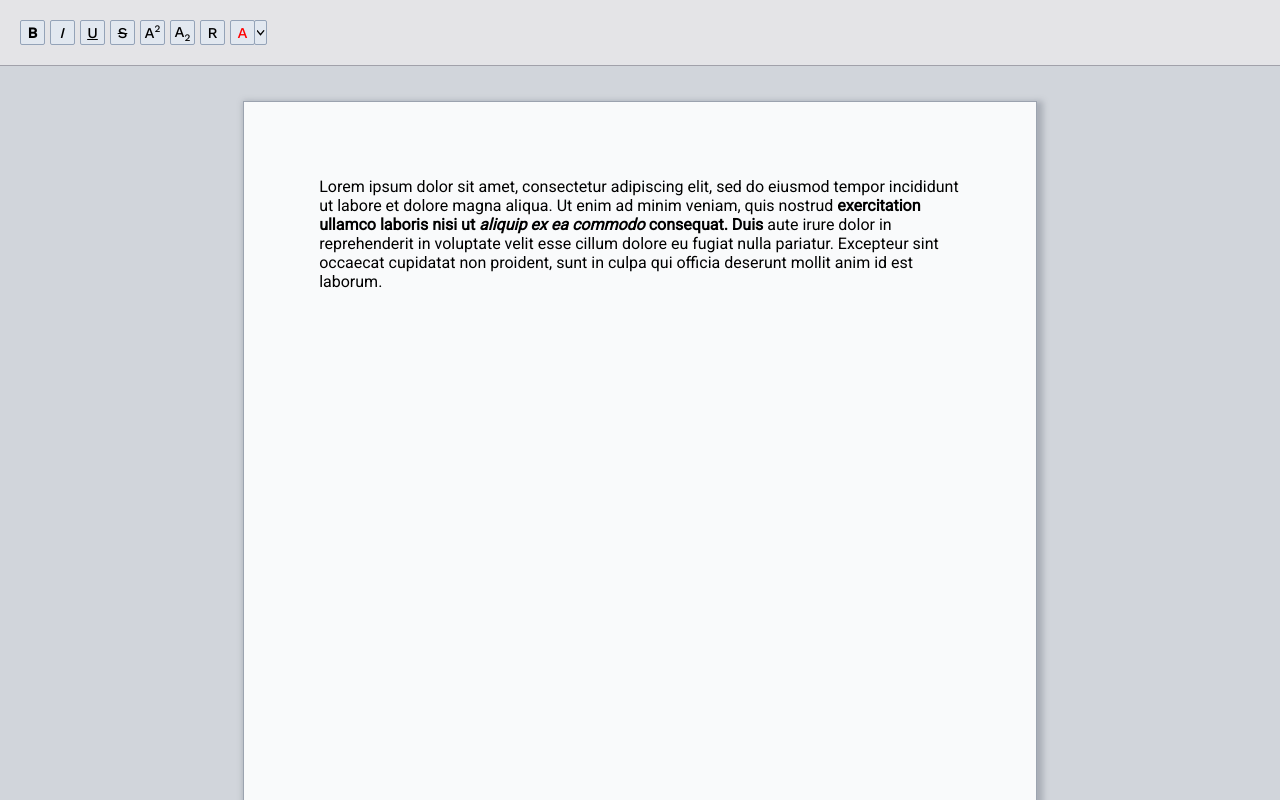
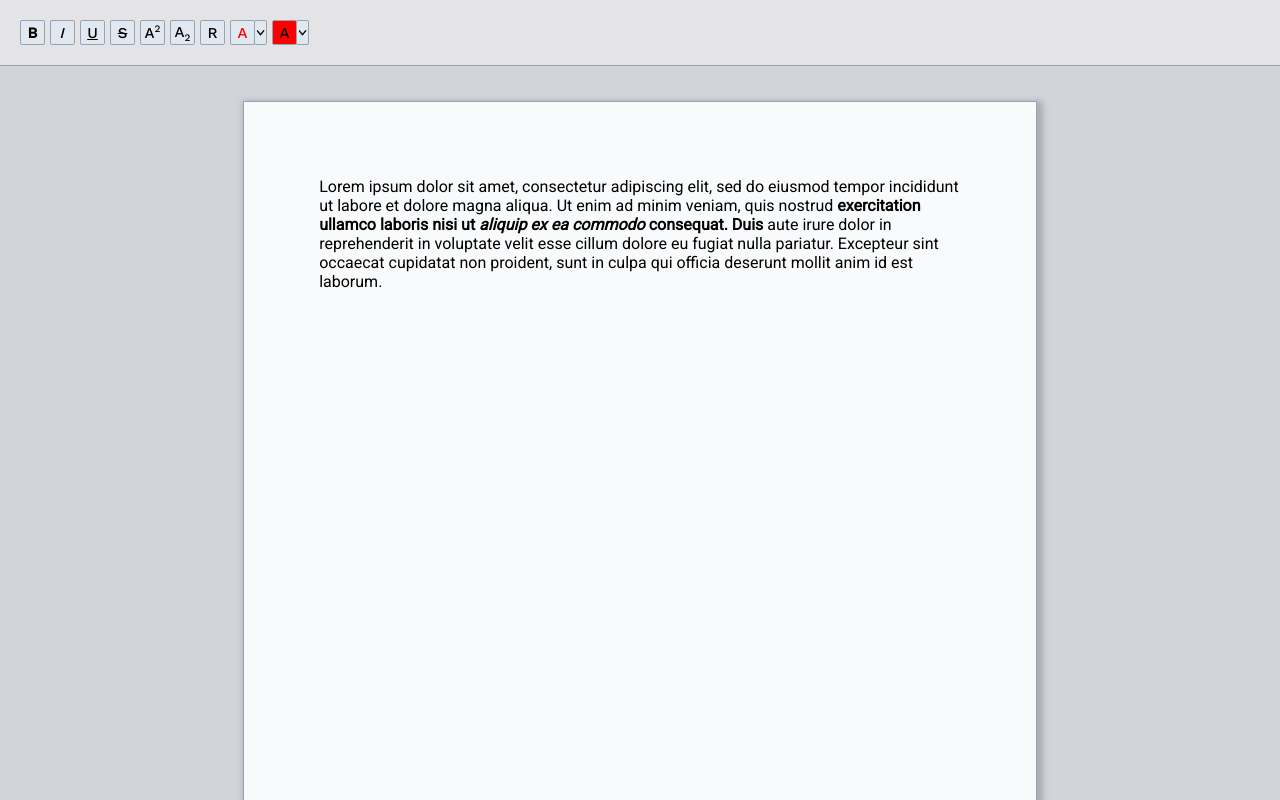
Before and after one commit to 30isnottoolate/wysiwyg-editor, a React app: page / in a window 1280 px wide. Built offline with nearby package versions, Linux system fonts and the light colour scheme.

Commit message:
Add highlight tool to Toolbar

```diff
--- a/src/components/Toolbar.tsx
+++ b/src/components/Toolbar.tsx
@@ -19,7 +19,8 @@ interface ToolbarProps {
 const Toolbar: React.FC<ToolbarProps> = (
     { isItB, isItI, isItU, isItS, isItSup, isItSub, applyFormatting, removeFormatting, removeAllFormatting, applyFontColor, fontColor, setFontColor }: ToolbarProps) => {
 
-    const [colorPickerActive, setColorPickerActive] = useState(false);
+    const [fontColorPickerActive, setFontColorPickerActive] = useState(false);
+    const [highlightColorPickerActive, setHighlightColorPickerActive] = useState(false);
 
     return (
         <div className="toolbar">
@@ -76,7 +77,10 @@ const Toolbar: React.FC<ToolbarProps> = (
                 </button>
                 <button
                     className="tool-expander"
-                    onClick={() => setColorPickerActive(prevState => !prevState)} >
+                    onClick={() => {
+                        setFontColorPickerActive(prevState => !prevState);
+                        setHighlightColorPickerActive(false);
+                    }} >
                     <svg
                         xmlns="http://www.w3.org/2000/svg"
                         width="8"
@@ -88,10 +92,43 @@ const Toolbar: React.FC<ToolbarProps> = (
                         />
                     </svg>
                 </button>
-                {colorPickerActive &&
+                {fontColorPickerActive &&
                     <ColorPicker
                         setFontColor={setFontColor}
-                        setColorPickerActive={setColorPickerActive}
+                        setColorPickerActive={setFontColorPickerActive}
+                    />
+                }
+            </div>
+            <div
+                className="color-tool" >
+                <button
+                    className="font-color-tool"
+                    title="Highlight Color"
+                    onClick={() => applyFontColor()}
+                    style={{ backgroundColor: fontColor }}>
+                    A
+                </button>
+                <button
+                    className="tool-expander"
+                    onClick={() => {
+                        setHighlightColorPickerActive(prevState => !prevState);
+                        setFontColorPickerActive(false);
+                    }} >
+                    <svg
+                        xmlns="http://www.w3.org/2000/svg"
+                        width="8"
+                        height="8"
+                        viewBox="-1 0 18 12" >
+                        <polygon
+                            points="0,0 8,10 16,0 8,10 0,0"
+                            style={{ fill: "none", stroke: "#000000", strokeWidth: "3px" }}
+                        />
+                    </svg>
+                </button>
+                {highlightColorPickerActive &&
+                    <ColorPicker
+                        setFontColor={setFontColor}
+                        setColorPickerActive={setHighlightColorPickerActive}
                     />
                 }
             </div>
```
